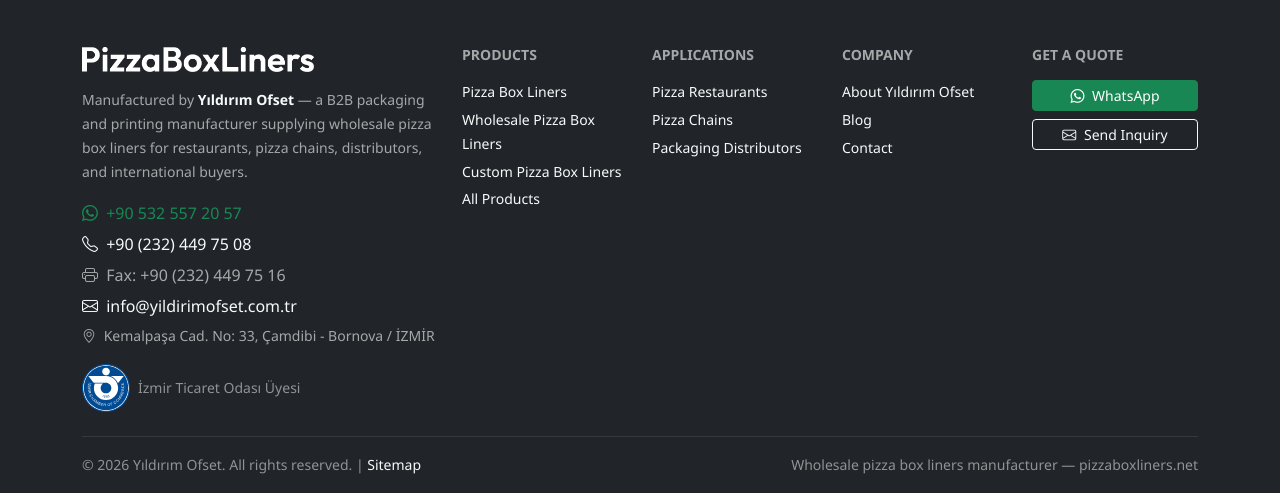
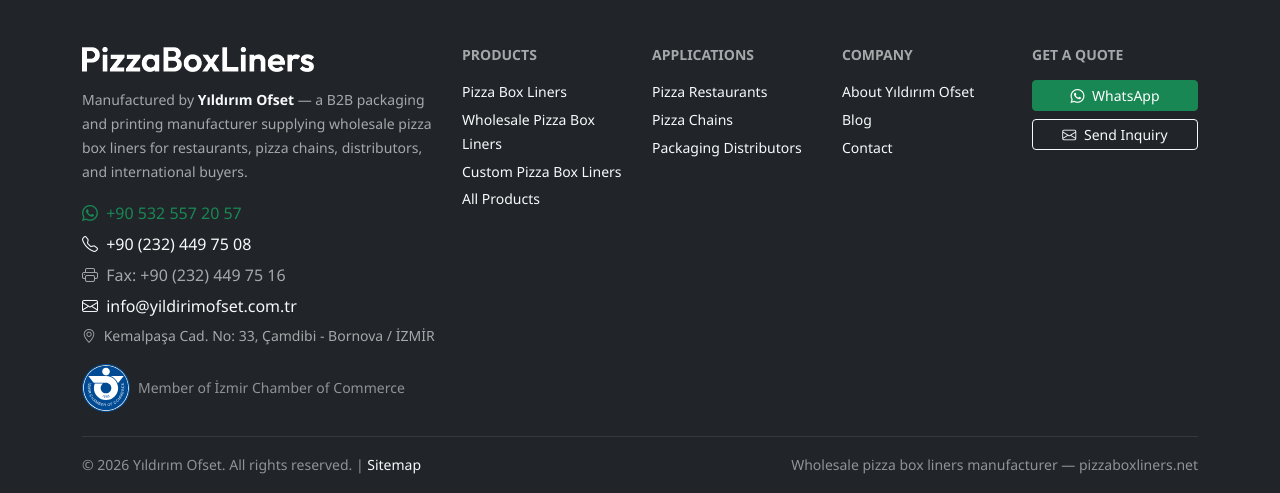
Before and after one commit to tolunayakbulut/pizzaboxliners, a CodeIgniter 4 app: the page made by app/Views/about/index.php in a window 1280 px wide. Shown: the part 2050-2543 px from the top of the page. Run offline with PHP 8.4 and a stand-in for CodeIgniter, Linux system fonts and the light colour scheme; the template is opened without the code that fills it, so the values that code supplies are empty; some libraries are stand-ins or nearby versions.

Commit message:
Translate chamber of commerce badge to English
Co-Authored-By: Claude Sonnet 4.6 <noreply@anthropic.com>

```diff
--- a/app/Views/partials/footer.php
+++ b/app/Views/partials/footer.php
@@ -32,7 +32,7 @@
                 <div class="mt-3 d-flex align-items-center gap-2">
                     <img src="<?= base_url('assets/images/ticaret-odasi.svg') ?>"
                          alt="İzmir Ticaret Odası Üyesi" height="48" loading="lazy">
-                    <span class="small" style="color:rgba(255,255,255,0.5);">İzmir Ticaret Odası Üyesi</span>
+                    <span class="small" style="color:rgba(255,255,255,0.5);">Member of İzmir Chamber of Commerce</span>
                 </div>
             </div>
 
```
